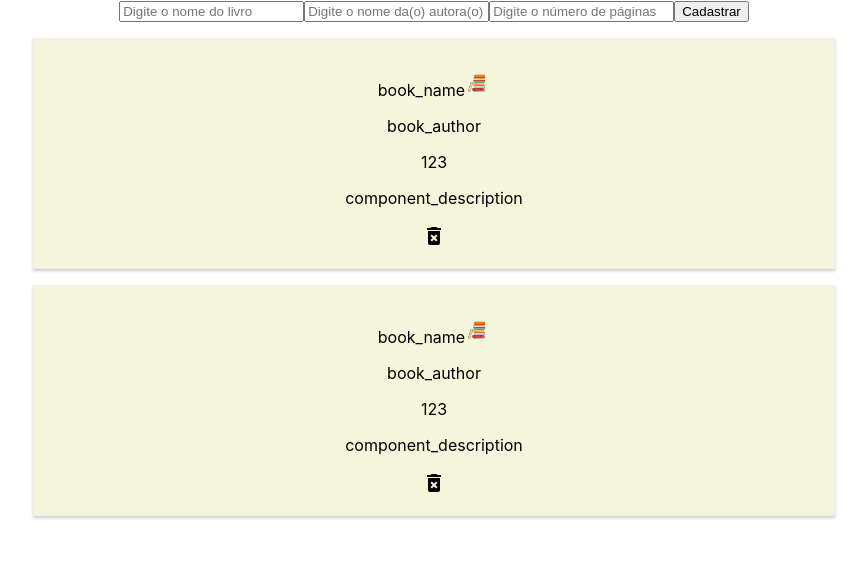
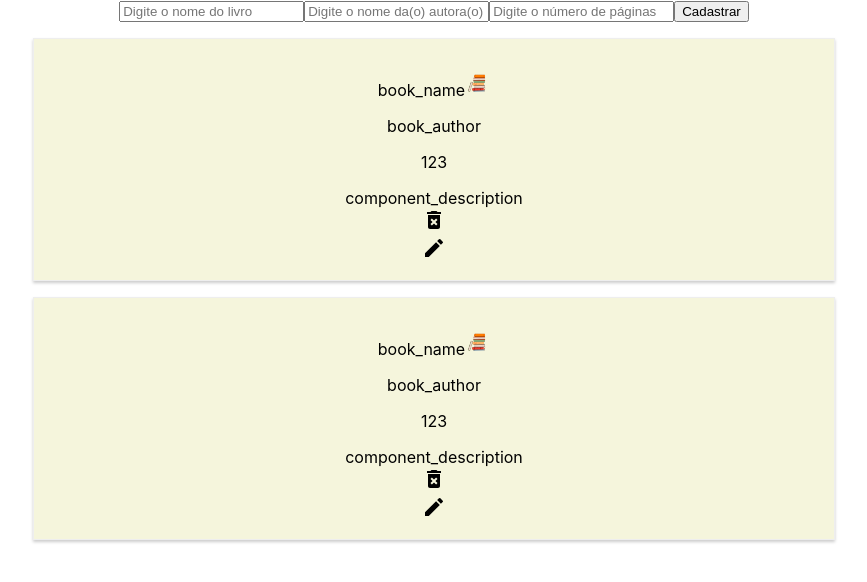
Before and after one commit to adilafattobene/dswl-front, a React (Create React App) app: page / in a window 1280 px wide. Shown: the top 582 px of the page, without its empty margins (206-1073 px from the left). Built offline with nearby package versions, Linux system fonts and the light colour scheme.

Commit message:
Atividade 3 - Add feature to change a book

```diff
--- a/src/App.js
+++ b/src/App.js
@@ -8,18 +8,18 @@ import { BookForm } from "./components/Book/BookForm";
 
 function App() {
   const [books, setBooks] = useState([
-    { name: "book_name", author: "book_author", pages: 123, image: img },
-    { name: "book_name", author: "book_author", pages: 123, image: img },
+    { id: 0, name: "book_name", author: "book_author", pages: 123, image: img },
+    { id: 1, name: "book_name", author: "book_author", pages: 123, image: img },
   ]);
 
   const onBookSubmit = (event) => {
     event.preventDefault();
-    console.log(event.target.name.value);
+    // console.log(event.target.name.value);
 
     let newBooks = [
       ...books,
       {
-        id: books.length + 1,
+        id: books.length,
         name: event.target.name.value,
         author: event.target.author.value,
         pages: event.target.pages.value,
@@ -31,19 +31,42 @@ function App() {
 
   const deleteBookHandle = (index) => {
     let newBooks = books.slice();
+
     newBooks.splice(index, 1);
     setBooks(newBooks);
-    console.log(books);
+  };
+
+  const changeBookHandle = (event) => {
+
+    event.preventDefault();
+
+    let id = Number(event.target.id.value);
+
+    let newBooks = books.slice();
+
+    newBooks[id] = {
+      id: id,
+      name: event.target.name.value,
+      author: event.target.author.value,
+      pages: event.target.pages.value,
+      image: img,
+    }
+
+    setBooks(newBooks);
   };
 
   return (
     <div className="App">
       <BookForm onBookSubmit={onBookSubmit}></BookForm>
+
       {books.map((book, index) => {
         return (
+          <>
+            {console.log(index)}
             <Book
               onClickDeleteBook={() => deleteBookHandle(index)}
-            key={book.id}
+              onBookEdit={changeBookHandle}
+              index={index}
               name={book.name}
               author={book.author}
               pages={book.pages}
@@ -51,9 +74,9 @@ function App() {
             >
               component_description
             </Book>
+          </>
         );
       })}
-      {/* <button onClick={onHandleSubmit}>Adicionar livro</button> */}
     </div>
   );
 }
--- a/src/components/Book/Book.js
+++ b/src/components/Book/Book.js
@@ -1,21 +1,38 @@
+import React, { useState } from "react";
 import { BookImage } from "./BookImage";
-import React from "react";
 import "./Book.css";
-import DeleteForeverIcon from '@material-ui/icons/DeleteForever';
+import DeleteForeverIcon from "@material-ui/icons/DeleteForever";
+import ModalBook from "./ModalBook";
 
 export const Book = (props) => {
+  const [openModal, setOpenModal] = useState(false);
+
+  const book = {
+    id: props.index,
+    name: props.name,
+    author: props.author,
+    pages: props.pages,
+    child: props.children,
+  };
+
   return (
     <div className="Book">
       <div>
         <p>
-        {props.name}
-        <BookImage src={props.image} />
-      </p>
-      <p>{props.author}</p>
-      <p>{props.pages}</p>
-      <p>{props.children}</p>
+          {props.name}
+          <BookImage src={props.image} />
+        </p>
+        <p>{props.author}</p>
+        <p>{props.pages}</p>
+        {props.children}
       </div>
-      <DeleteForeverIcon onClick={props.onClickDeleteBook}/>
+      <DeleteForeverIcon onClick={props.onClickDeleteBook} />
+      <ModalBook
+        book={book}
+        openModal={openModal}
+        setOpenModal={setOpenModal}
+        onBookEdit={props.onBookEdit}
+      />
     </div>
   );
 };
--- /dev/null
+++ b/src/components/Book/ModalBook.js
@@ -0,0 +1,96 @@
+import React from "react";
+import { makeStyles } from "@material-ui/core/styles";
+import Modal from "@material-ui/core/Modal";
+import EditIcon from "@material-ui/icons/Edit";
+
+function rand() {
+  return Math.round(Math.random() * 20) - 10;
+}
+
+function getModalStyle() {
+  const top = 50 + rand();
+  const left = 50 + rand();
+
+  return {
+    top: `${top}%`,
+    left: `${left}%`,
+    transform: `translate(-${top}%, -${left}%)`,
+  };
+}
+
+const useStyles = makeStyles((theme) => ({
+  paper: {
+    position: "absolute",
+    width: 400,
+    backgroundColor: theme.palette.background.paper,
+    border: "2px solid #000",
+    boxShadow: theme.shadows[5],
+    padding: theme.spacing(2, 4, 3),
+  },
+}));
+
+export default function ModalBook(props) {
+  const classes = useStyles();
+
+  // getModalStyle is not a pure function, we roll the style only on the first render
+  const [modalStyle] = React.useState(getModalStyle);
+
+  const handleOpen = () => {
+    props.setOpenModal(true);
+  };
+
+  const handleClose = () => {
+    props.setOpenModal(false);
+  };
+
+  const book = {
+    id: props.book.id,
+    name: props.book.name,
+    author: props.book.author,
+    pages: props.book.pages,
+    child: props.book.child,
+  };
+
+  const body = (
+    <div style={modalStyle} className={classes.paper}>
+      <p>Alterar o Livro:</p>
+      <form onSubmit={props.onBookEdit}>
+        <input type="hidden" id="id" value={book.id} disabled />
+        <input type="text" id="name" defaultValue={book.name}/>
+        <input
+          type="text"
+          id="author"
+          defaultValue={book.author}
+          // placeholder="Digite o nome da(o) autora(o)"
+        />
+        <input
+          type="text"
+          id="pages"
+          defaultValue={book.pages}
+          // placeholder="Digite o número de páginas"
+        />
+        <input
+          type="text"
+          id="child"
+          defaultValue={book.child}
+          // placeholder="Digite o trecho do livro"
+        />
+        <input type="submit" value="Alterar" />
+      </form>
+    </div>
+  );
+
+  return (
+    <div>
+      <EditIcon onClick={handleOpen} />
+      <Modal
+        open={props.openModal}
+        onClose={handleClose}
+        aria-labelledby="simple-modal-title"
+        aria-describedby="simple-modal-description"
+      >
+        {body}
+      </Modal>
+    </div>
+  );
+}
```
Also changed, not shown: src/components/Book/BookForm.js (+1 -24 lines). Lines whose indentation alone changed are shown as unchanged.
